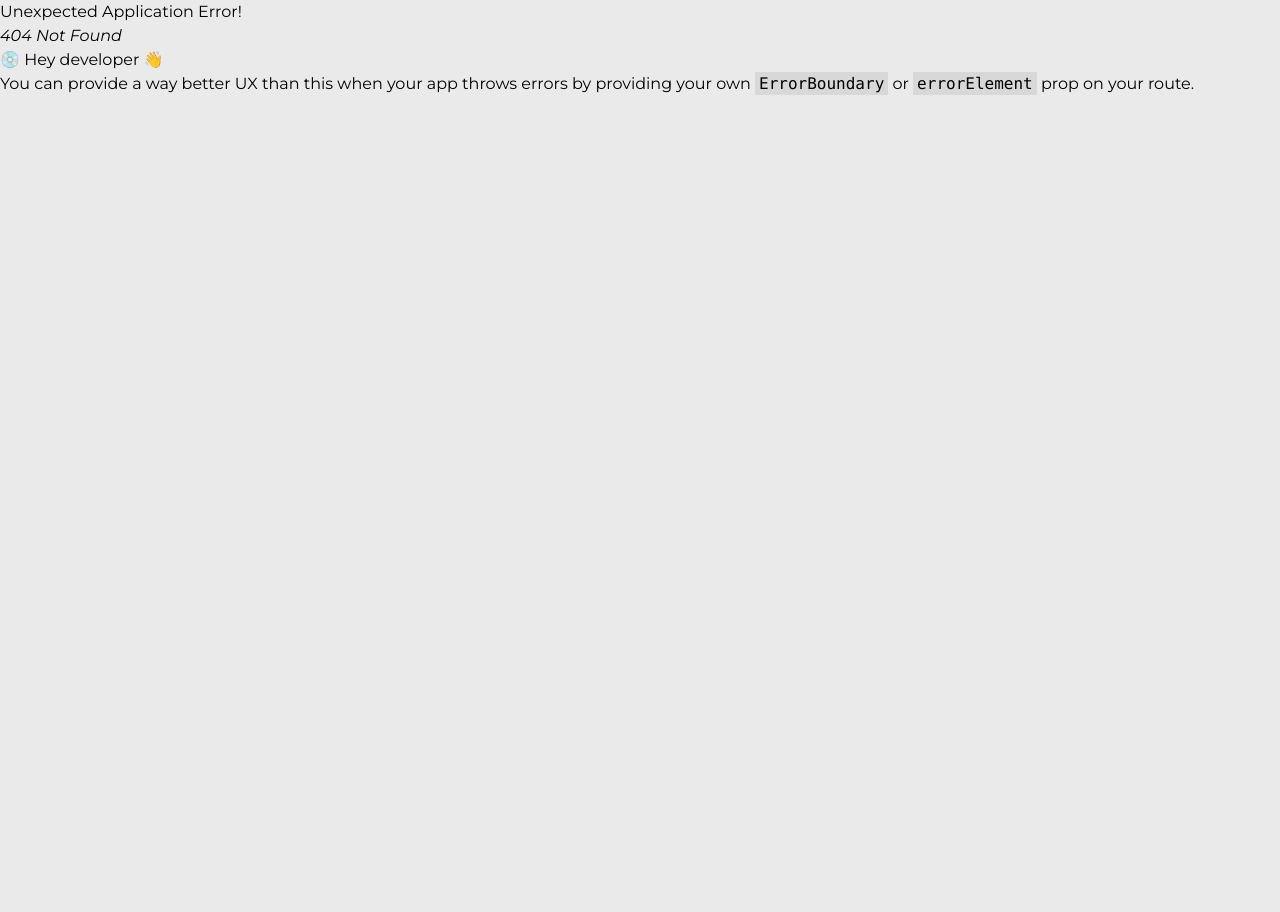
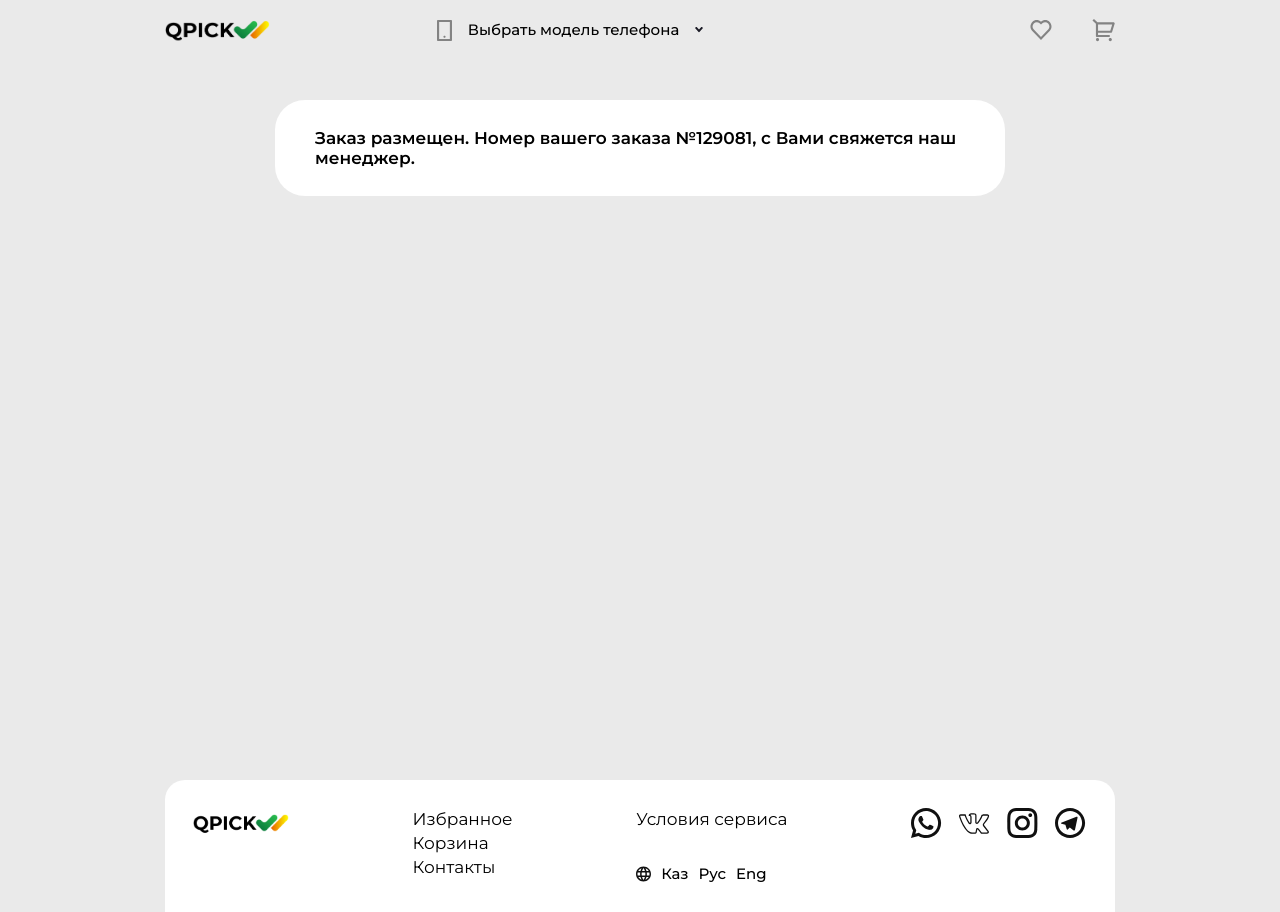
Before and after one commit to sherzodartikbayev/QPICK, a React (Vite) app: page /check-out in a window 1280 px wide. Before the commit this address had no page. Before the commit the page ends 800 px from the top, so only its background shows below. Built offline with nearby package versions, Linux system fonts and the light colour scheme.

Commit message:
Check-Out Page

```diff
--- a/src/App.tsx
+++ b/src/App.tsx
@@ -1,6 +1,6 @@
 import { createBrowserRouter, RouterProvider } from 'react-router-dom'
 import RootLayout from './layout/root-layout'
-import { Cart, Contact, Favorite, Home, ServiceTerms } from './pages'
+import { Cart, Checkout, Contact, Favorite, Home, ServiceTerms } from './pages'
 
 const App = () => {
 	const route = createBrowserRouter([
@@ -28,6 +28,10 @@ const App = () => {
 					path: '/contact',
 					element: <Contact />,
 				},
+				{
+					path: '/check-out',
+					element: <Checkout />
+				}
 			],
 		},
 	])
--- a/src/components/navbar.tsx
+++ b/src/components/navbar.tsx
@@ -7,7 +7,7 @@ const Navbar = () => {
 	const [isOpenMenu, setIsOpenMenu] = useState(false)
 
 	return (
-		<header className='max-w-7xl paddingX mx-auto'>
+		<header className='max-w-7xl paddingX mx-auto z-10'>
 			<div className='container w-full h-[60px] flex-between relative'>
 				{/* Logo */}
 				<Link to='/'>
@@ -15,7 +15,7 @@ const Navbar = () => {
 				</Link>
 
 				{/* Drop Down Menu */}
-				<div className='relative -left-20 drop-down max-md:hidden'>
+				<div className='relative -left-20 drop-down max-md:hidden z-10'>
 					<button className='flex items-center gap-4'>
 						<span>
 							<img src='/icons/phone.svg' alt='phone' width={15} />
--- a/src/pages/cart.tsx
+++ b/src/pages/cart.tsx
@@ -1,7 +1,31 @@
+import { Button } from '../components'
+
 const Cart = () => {
 	document.title = 'Корзина'
 
-	return <div>Cart</div>;
-};
+	return (
+		<section className='max-w-7xl mx-auto paddingX py-10'>
+			<div className='container w-full h-[80vh] flex-center flex-col'>
+				<div className='flex-center flex-col max-md:h-full'>
+					<div className='max-w-[400px] mb-7 max-md:w-64 max-md:mb-5'>
+						<img
+							src='/images/favorites/favorites-cart.svg'
+							alt='favorites cart'
+							className='size-full object-contain'
+							loading='lazy'
+						/>
+					</div>
+					<h1 className='font-medium text-3xl leading-9 max-md:text-xl max-md:font-medium max-md:leading-6 max-md:mb-2'>
+						Корзина пуста
+					</h1>
+					<p className='font-normal text-xl text-gray leading-7 mb-7 max-md:text-[15px] max-md:font-semibold max-md:leading-5'>
+						Но это никогда не поздно исправить :)
+					</p>
+				</div>
+				<Button link='/'>В каталог товаров</Button>
+			</div>
+		</section>
+	)
+}
 
-export default Cart;
+export default Cart
--- a/src/pages/checkout.tsx
+++ b/src/pages/checkout.tsx
@@ -1,5 +1,25 @@
+import { Link } from 'react-router-dom'
+import { Button } from '../components'
+
 const Checkout = () => {
-	return <div>Checkout</div>;
-};
+	const num = Math.floor(Math.random() * 999999)
 
-export default Checkout;
+	return (
+		<section className='max-w-7xl mx-auto paddingX py-10'>
+			<div className='container w-full h-[80vh] flex justify-center max-md:flex-col max-md:justify-between'>
+				<div className='max-w-[730px] h-24 rounded-[30px] bg-white flex-center w-full px-10'>
+					<p className='font-semibold text-[17px] leading-5 max-md:text-center'>
+						Заказ размещен. Номер вашего заказа №{num}, с Вами свяжется наш
+						менеджер.
+					</p>
+				</div>
+
+				<Link to='/' className='md:hidden '>
+					<Button>На главную</Button>
+				</Link>
+			</div>
+		</section>
+	)
+}
+
+export default Checkout
--- a/src/pages/favorite.tsx
+++ b/src/pages/favorite.tsx
@@ -1,26 +1,10 @@
-import { Button } from '../components'
+const Favorite = () => {
+	document.title = 'Избранное'
 
-const Favorite = () => {
 	return (
-		<section className='max-w-7xl mx-auto paddingX py-10'>
-			<div className='container w-full h-[80vh] flex-center flex-col'>
-				<div className="flex-center flex-col max-md:h-full">
-				<div className='max-w-[400px] mb-7 max-md:w-64 max-md:mb-5'>
-					<img
-						src='/images/favorites/favorites-cart.svg'
-						alt='favorites cart'
-						className='size-full object-contain'
-						loading='lazy'
-					/>
-				</div>
-				<h1 className='font-medium text-3xl leading-9 max-md:text-xl max-md:font-medium max-md:leading-6 max-md:mb-2'>
-					Корзина пуста
-				</h1>
-				<p className='font-normal text-xl text-gray leading-7 mb-7 max-md:text-[15px] max-md:font-semibold max-md:leading-5'>
-					Но это никогда не поздно исправить :)
-				</p>
-				</div>
-				<Button link='/'>В каталог товаров</Button>
+		<section className='max-w-7xl mx-auto paddingX mt-7'>
+			<div className='container w-full h-screen'>
+				<h1 className='font-semibold text-xl leading-6'>Избранное</h1>
 			</div>
 		</section>
 	)
--- a/src/pages/order.tsx
+++ b/src/pages/order.tsx
@@ -1,5 +1,5 @@
 const Order = () => {
-	return <div>Order</div>;
+	return <div>Order</div>
 };
 
 export default Order;
```
